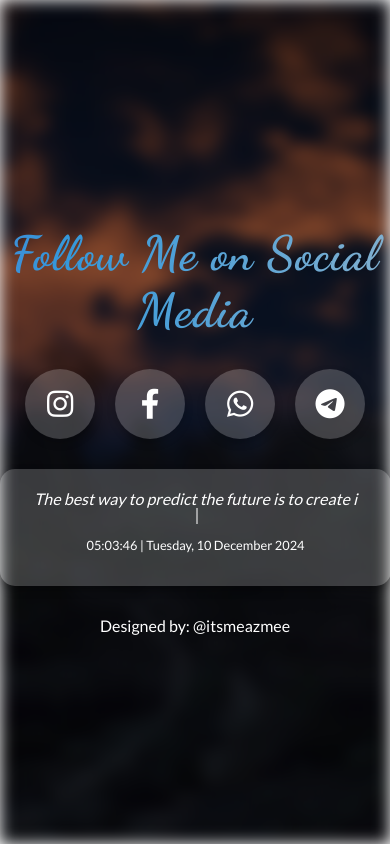
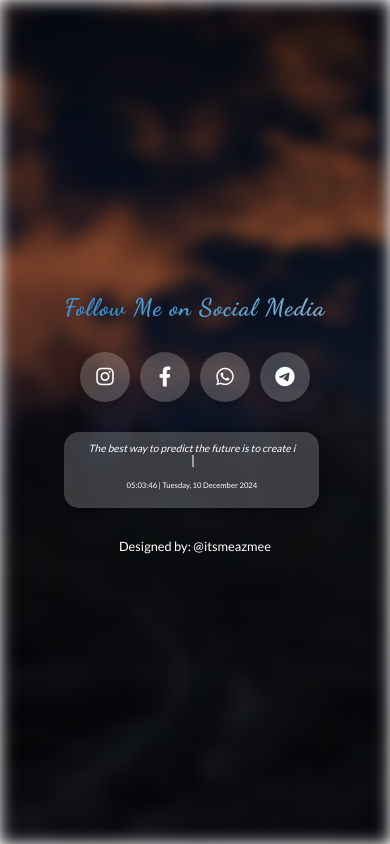
Before and after one commit to chazhub/social-links, a plain HTML site: page index.html in a window 390 px wide. Drawn offline with Linux system fonts and the light colour scheme.

Commit message:
Update index.html

```diff
--- a/index.html
+++ b/index.html
@@ -153,6 +153,80 @@
             color: white;
             font-weight: 400;
         }
+
+        /* Media Query untuk perangkat seluler */
+        @media (max-width: 768px) {
+            h1 {
+                font-size: 2em;
+            }
+
+            .social-buttons {
+                gap: 15px;
+            }
+
+            .button {
+                width: 60px;
+                height: 60px;
+            }
+
+            .button i {
+                font-size: 25px;
+            }
+
+            .quote-container {
+                padding: 15px;
+                font-size: 0.9em;
+            }
+
+            #quote {
+                font-size: 0.9em; /* Ukuran sedikit lebih kecil */
+            }
+
+            #clock {
+                font-size: 0.7em;
+            }
+
+            .footer {
+                font-size: 0.9em;
+            }
+        }
+
+        /* Media Query untuk perangkat sangat kecil (misalnya smartphone dengan layar sangat kecil) */
+        @media (max-width: 480px) {
+            h1 {
+                font-size: 1.5em;
+            }
+
+            .social-buttons {
+                gap: 10px;
+            }
+
+            .button {
+                width: 50px;
+                height: 50px;
+            }
+
+            .button i {
+                font-size: 20px;
+            }
+
+            .quote-container {
+                padding: 10px;
+                font-size: 0.8em;
+            }
+
+            #quote {
+                font-size: 0.8em;
+            }
+
+            #clock {
+                font-size: 0.6em;
+            }
+
+            .footer {
+                font-size: 0.8em;
+            }
+        }
     </style>
     <link rel="stylesheet" href="https://cdnjs.cloudflare.com/ajax/libs/font-awesome/6.0.0/css/all.min.css">
 </head>
```
